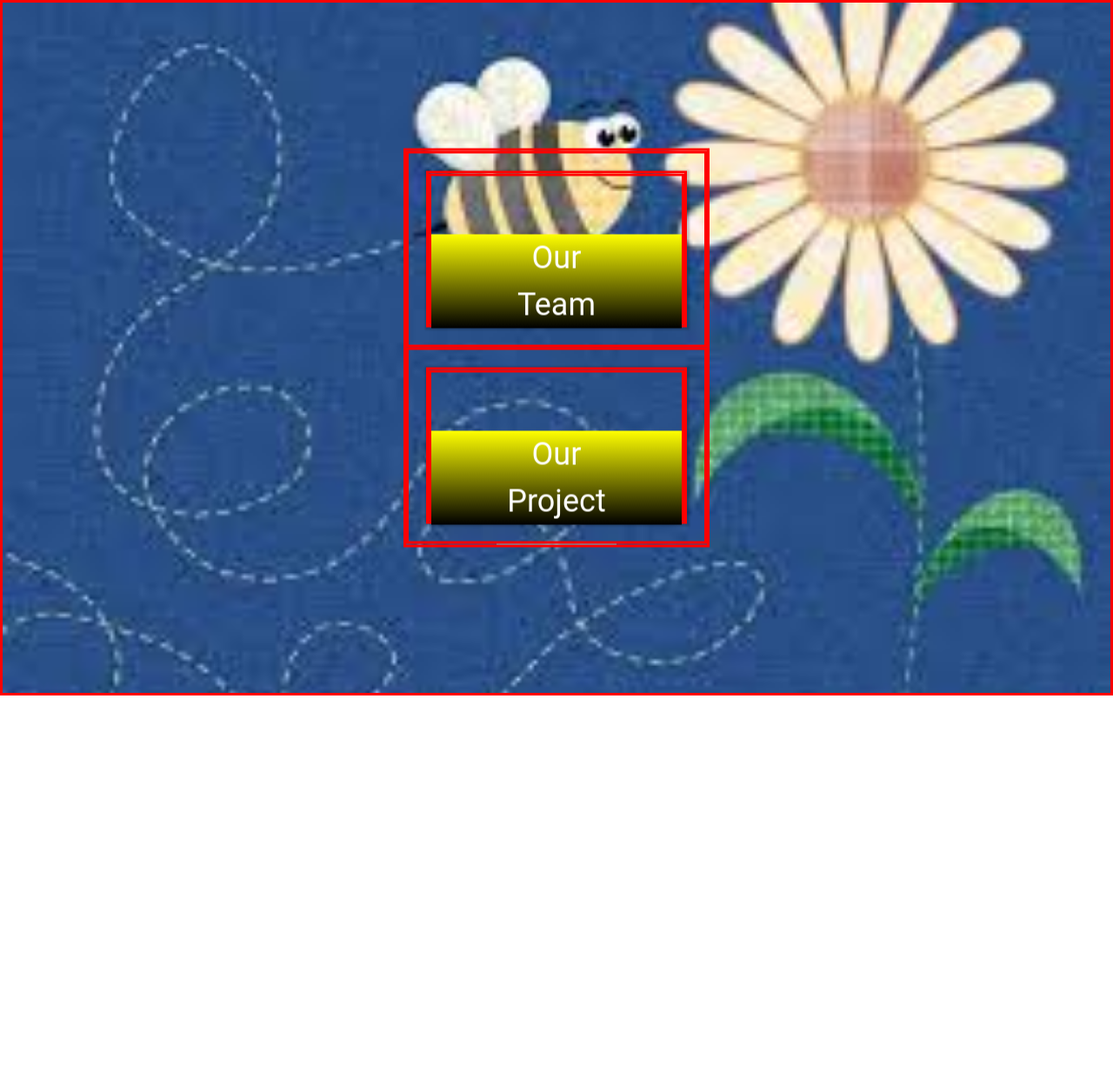
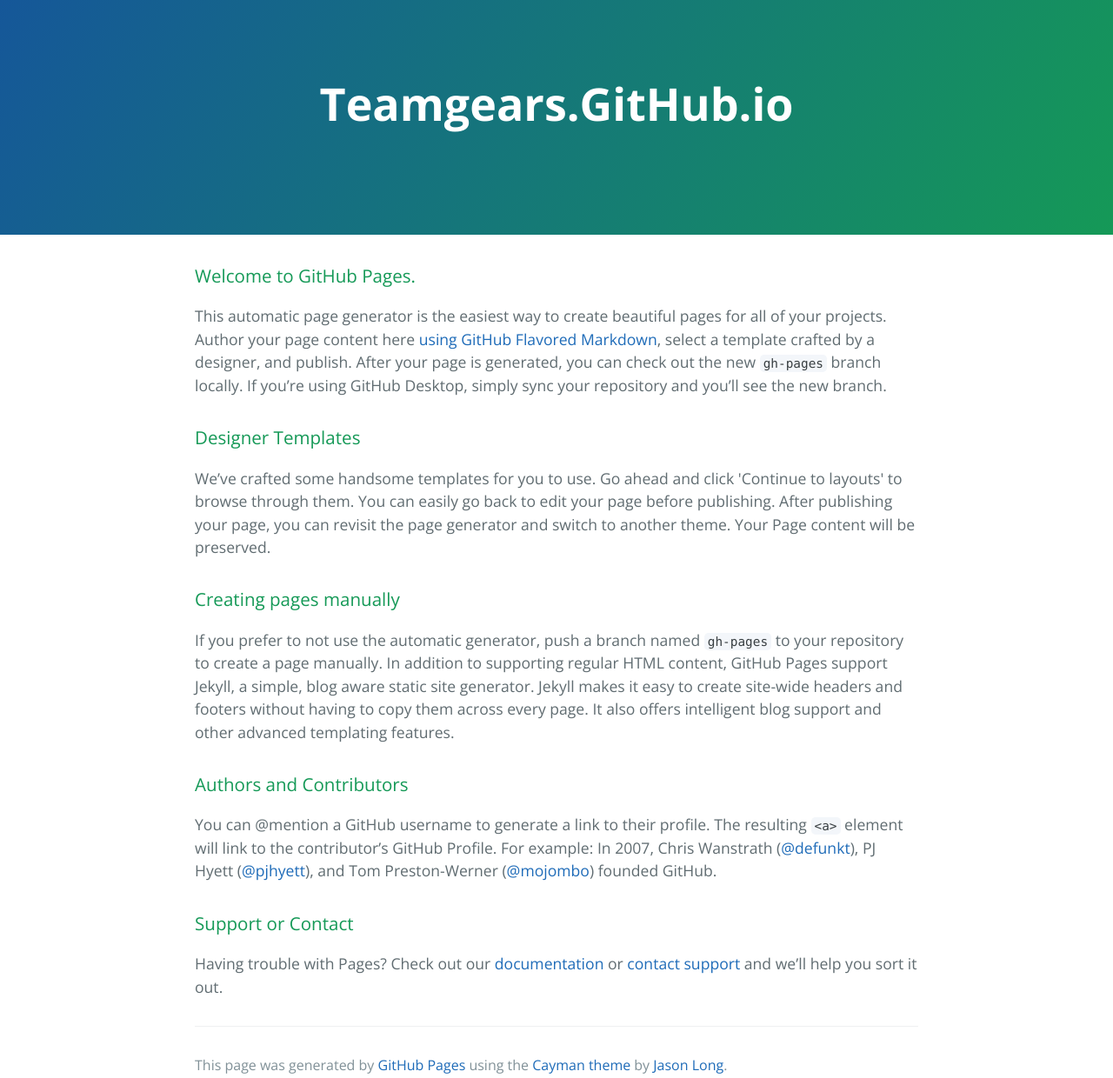
Before and after one commit to teamgears/teamgears.github.io, a plain HTML site: page index.html in a window 1280 px wide. Shown: the whole page at 87% size. Before the commit the page ends 800 px from the top, so only its background shows below. Drawn offline with nearby package versions, Linux system fonts and the light colour scheme.

Commit message:
Replace master branch with page content via GitHub

```diff
--- a/index.html
+++ b/index.html
@@ -1,71 +1,53 @@
 <!DOCTYPE html>
-<html> <head>
-<title>Team Gears</title>
-<link rel="stylesheet" type="text/css" href="main.css">
+<html lang="en-us">
+  <head>
+    <meta charset="UTF-8">
+    <title>Teamgears.GitHub.io by teamgears</title>
     <meta name="viewport" content="width=device-width, initial-scale=1">
-<link rel="stylesheet" href="w3.css">
-<link rel="stylesheet" href="https://fonts.googleapis.com/css?family=Raleway">
-<link rel="stylesheet" href="navbar.css">
-<link rel="stylesheet" href="socialbars.css">
-<style>
-body,h1 {font-family: "Raleway", sans-serif}
-body, html {height: 100%}
-.bgimg {
-    background-image: url('beebackground.jpg');
-    min-height: 100%;
-    background-position: center;
-    background-size: cover;
-}
-</style>
-<script src="https://ajax.googleapis.com/ajax/libs/jquery/3.1.1/jquery.min.js"></script>
-<script src="jquery-3.1.1"></script>
-<script src="metoo.js" type="text/javascript"></script>
-<script type="text/javascript">
-$(document).ready(function(){
-					$("div").css("border", "3px solid red");
-
-
-	$('div').click(function() {
-			('div').hide('div');
-});
-});
-</script>
+    <link rel="stylesheet" type="text/css" href="stylesheets/normalize.css" media="screen">
+    <link href='https://fonts.googleapis.com/css?family=Open+Sans:400,700' rel='stylesheet' type='text/css'>
+    <link rel="stylesheet" type="text/css" href="stylesheets/stylesheet.css" media="screen">
+    <link rel="stylesheet" type="text/css" href="stylesheets/github-light.css" media="screen">
   </head>
   <body>
+    <section class="page-header">
+      <h1 class="project-name">Teamgears.GitHub.io</h1>
+      <h2 class="project-tagline"></h2>
+    </section>
 
+    <section class="main-content">
+      <h3>
+<a id="welcome-to-github-pages" class="anchor" href="#welcome-to-github-pages" aria-hidden="true"><span aria-hidden="true" class="octicon octicon-link"></span></a>Welcome to GitHub Pages.</h3>
 
-<div class="bgimg w3-display-container w3-animate-opacity w3-text-white">
+<p>This automatic page generator is the easiest way to create beautiful pages for all of your projects. Author your page content here <a href="https://guides.github.com/features/mastering-markdown/">using GitHub Flavored Markdown</a>, select a template crafted by a designer, and publish. After your page is generated, you can check out the new <code>gh-pages</code> branch locally. If you’re using GitHub Desktop, simply sync your repository and you’ll see the new branch.</p>
 
-  <div class="w3-display-middle">
+<h3>
+<a id="designer-templates" class="anchor" href="#designer-templates" aria-hidden="true"><span aria-hidden="true" class="octicon octicon-link"></span></a>Designer Templates</h3>
 
-<div id="notecards">
-<div class="notecard">
-    <div class="front">
-      <span class="word">Our <br> Team</span>
-    </div>
-    <div class="back">
-      <div class="team">
-      <p> Addie, Reid, Brett, Nicholas, Jackson, Caden, Emma, Jason, Miguel <br> Coaches: Mrs. Leachman, Patrick, Joe</p>
-      </div>
-    </div>
-  </div>
- </div>
- <div id="notecards">
-   <div class="notecard">
-    <div class="front">
-      <span class="word">Our<br>Project</span>
-    </div>
-    <div class="back">
-      <div class="project">
-      </div>
-    </div>
-  </div>
- </div>
+<p>We’ve crafted some handsome templates for you to use. Go ahead and click 'Continue to layouts' to browse through them. You can easily go back to edit your page before publishing. After publishing your page, you can revisit the page generator and switch to another theme. Your Page content will be preserved.</p>
 
-    <hr class="w3-border-grey" style="margin:auto;width:40%">
-  </div>
+<h3>
+<a id="creating-pages-manually" class="anchor" href="#creating-pages-manually" aria-hidden="true"><span aria-hidden="true" class="octicon octicon-link"></span></a>Creating pages manually</h3>
 
-</div>
+<p>If you prefer to not use the automatic generator, push a branch named <code>gh-pages</code> to your repository to create a page manually. In addition to supporting regular HTML content, GitHub Pages support Jekyll, a simple, blog aware static site generator. Jekyll makes it easy to create site-wide headers and footers without having to copy them across every page. It also offers intelligent blog support and other advanced templating features.</p>
+
+<h3>
+<a id="authors-and-contributors" class="anchor" href="#authors-and-contributors" aria-hidden="true"><span aria-hidden="true" class="octicon octicon-link"></span></a>Authors and Contributors</h3>
+
+<p>You can @mention a GitHub username to generate a link to their profile. The resulting <code>&lt;a&gt;</code> element will link to the contributor’s GitHub Profile. For example: In 2007, Chris Wanstrath (<a href="https://github.com/defunkt" class="user-mention">@defunkt</a>), PJ Hyett (<a href="https://github.com/pjhyett" class="user-mention">@pjhyett</a>), and Tom Preston-Werner (<a href="https://github.com/mojombo" class="user-mention">@mojombo</a>) founded GitHub.</p>
+
+<h3>
+<a id="support-or-contact" class="anchor" href="#support-or-contact" aria-hidden="true"><span aria-hidden="true" class="octicon octicon-link"></span></a>Support or Contact</h3>
+
+<p>Having trouble with Pages? Check out our <a href="https://help.github.com/pages">documentation</a> or <a href="https://github.com/contact">contact support</a> and we’ll help you sort it out.</p>
+
+      <footer class="site-footer">
+
+        <span class="site-footer-credits">This page was generated by <a href="https://pages.github.com">GitHub Pages</a> using the <a href="https://github.com/jasonlong/cayman-theme">Cayman theme</a> by <a href="https://twitter.com/jasonlong">Jason Long</a>.</span>
+      </footer>
+
+    </section>
+
 
   </body>
 </html>
```
Also changed, not shown: params.json (added, +6 -0 lines). Lines whose indentation alone changed are shown as unchanged.
